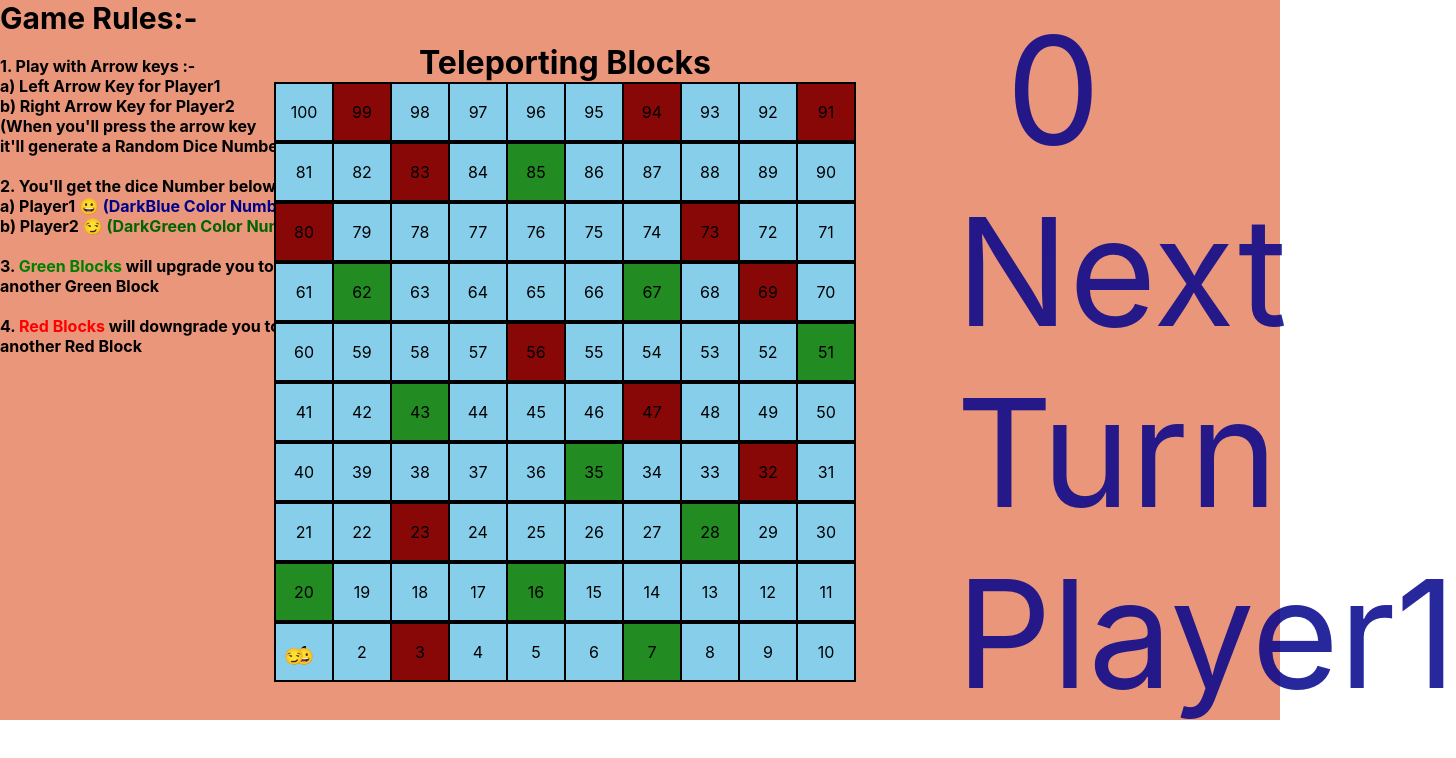
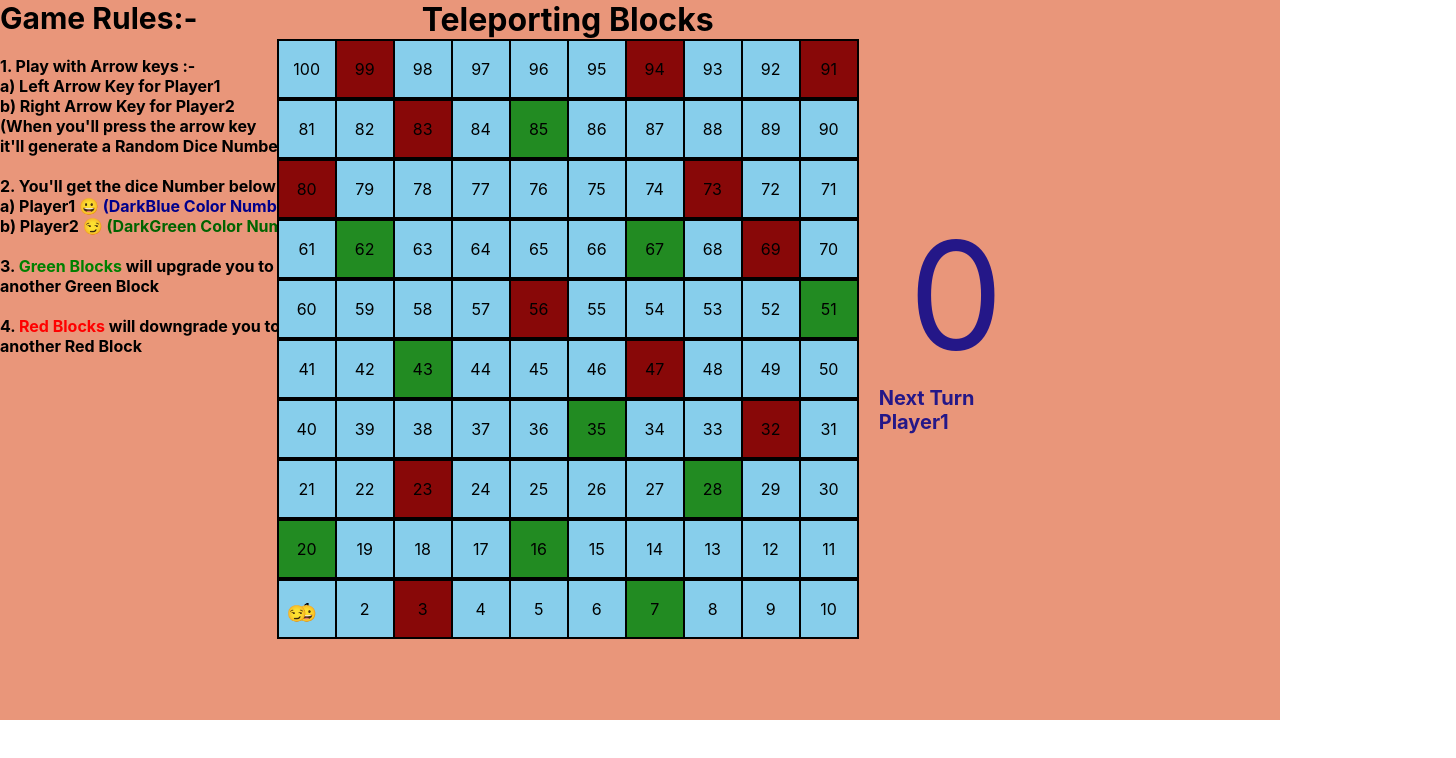
Before and after one commit to sahil12-lang/Sna-and-Lad, a React (Create React App) app: page / in a window 1280 px wide. Shown: the top 758 px of the page, 1456 px wide, since content can reach past the window. Built offline with nearby package versions, Linux system fonts and the light colour scheme.

Commit message:
Update asd.css

```diff
--- a/src/asd.css
+++ b/src/asd.css
@@ -89,8 +89,8 @@
 } */
 .fade-in {
     font-size: 150px;
-    width: 50px;
-    margin-left: 100px;
+    /* width: 50px;
+    margin-left: 100px; */
     animation: fadeIn ease 10s;
     -webkit-animation: fadeIn ease 10s;
     -moz-animation: fadeIn ease 10s;
@@ -146,7 +146,7 @@
         opacity: 1;
     }
 }
-.fade-in2 {
+/* .fade-in2 {
     font-size: 150px;
     width: 50px;
     margin-left: 100px;
@@ -205,4 +205,10 @@
     100% {
         opacity: 1;
     }
+} */
+.player {
+    font-size: 20px;
+    width: 100px;
+    margin-left: 20px;
+    font-weight: bold;
 }
```
